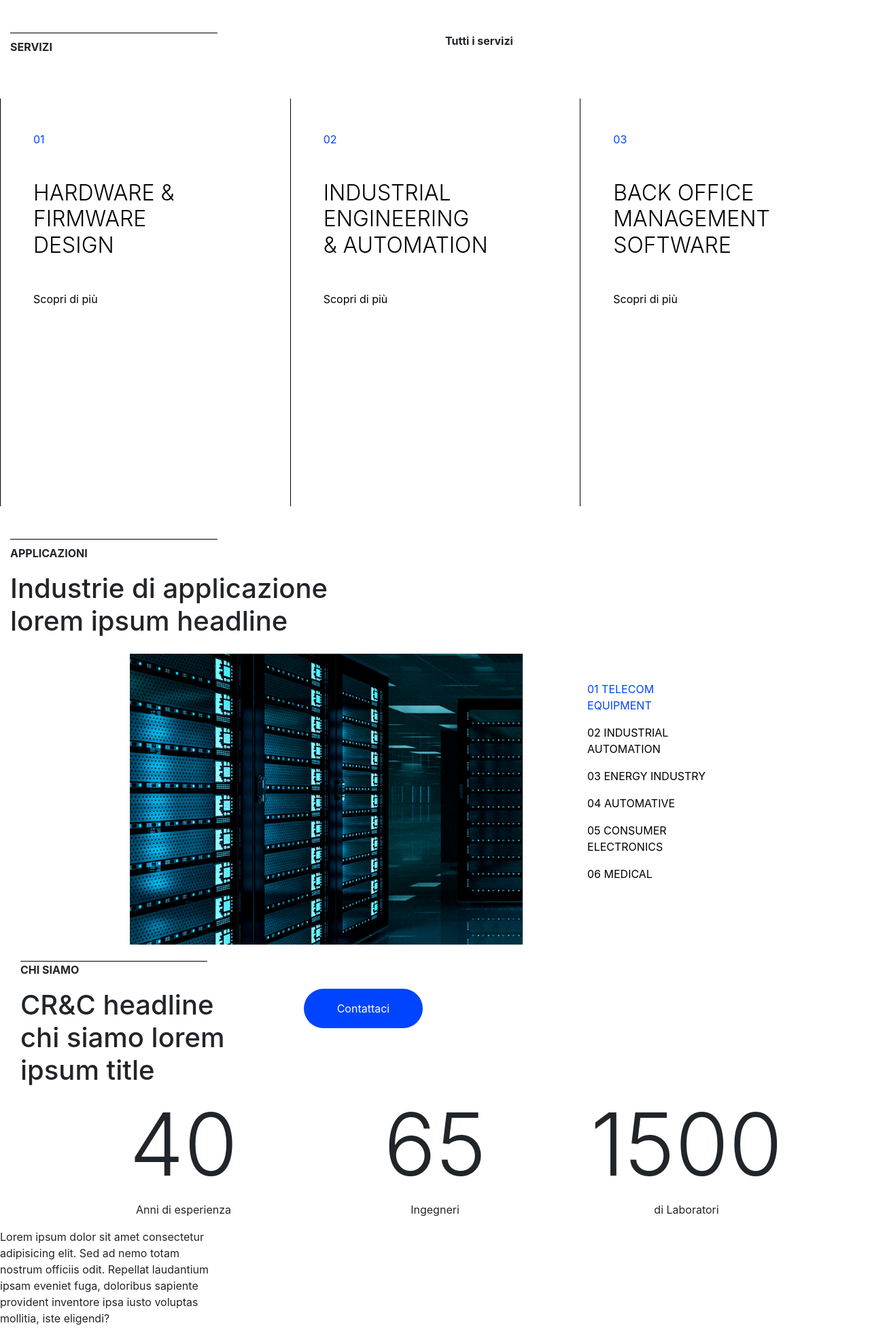
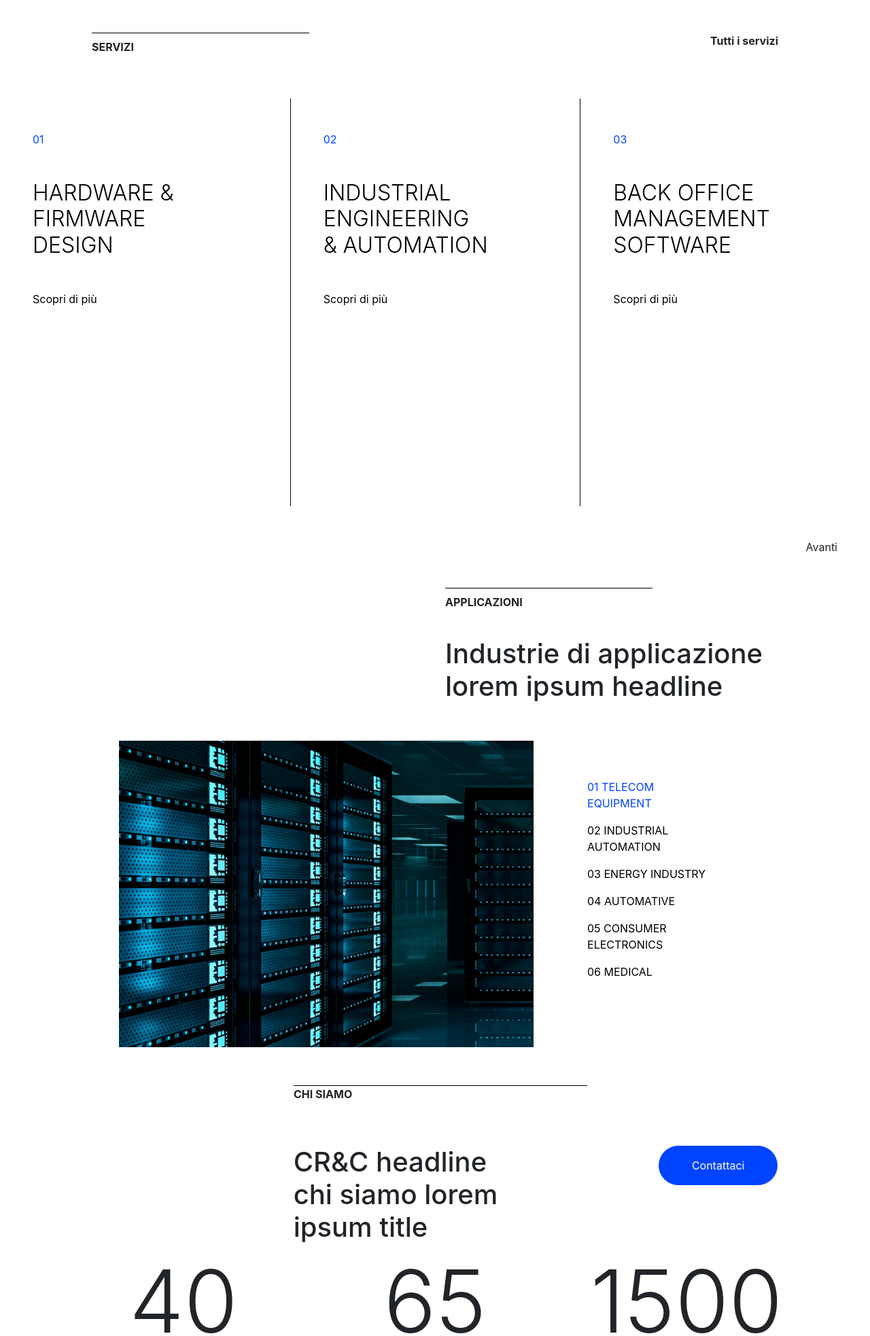
Before and after one commit to pierodg/sito-crc, a PHP site: page / in a window 1280 px wide. Shown: the part 872-2838 px from the top of the page at 68% size. Run offline with PHP 8.4, Linux system fonts and the light colour scheme.

Commit message:
updates 7

```diff
--- a/css/style.css
+++ b/css/style.css
@@ -26,6 +26,7 @@ a:hover {
 
 .line-above {
     border-top: black solid 1px;
+    width: 90%;
 }
 
 #services {
@@ -34,11 +35,16 @@ a:hover {
 }
 .services-number{
     color: #0044ff;
+    transition: 1s;
+}
 
-}
 .swiper-services {
     width: 100%;
     height: 100%;
+}
+
+.swiper-slide-active {
+    border-left: none!important;
 }
 
 .service-card {
@@ -77,6 +83,9 @@ a:hover {
     transition: 0.7s;
   }
 
+.service-card:hover > .services-number {
+    color: white!important;
+}
 .service-card:hover {
     color: white;
     transition: 1s;
--- a/index.html
+++ b/index.html
@@ -59,14 +59,12 @@
 
 
 
-        <div class="d-flex my-5 mx-auto">
-            <div class="col-6">
-            <p class="w-50 pt-2 line-above font-weight-bold">SERVIZI</p>
-
+        <div class="d-flex my-5 justify-content-around">
+            <div class="w-50">
+                <p class="w-50 pt-2 line-above font-weight-bold">SERVIZI</p>
             </div>
-            <div class="col-6">
-            <p class="font-weight-bold">Tutti i servizi</p>
-
+            <div>
+                <p class="font-weight-bold">Tutti i servizi</p>
             </div>
         </div>
 
@@ -116,16 +114,18 @@
             </div>
         </div>
 
+        <div class="text-right m-5">
+            Avanti
+        </div>
 
-        <div class="mt-5 justify-content-end">
+
+        <div class="my-5 d-flex flex-row-reverse">
             <div class="col-6">
-                <p class="w-50 pt-2 line-above font-weight-bold">APPLICAZIONI</p>
-                </div>
-            <div class="col-6">
+                <p class="w-50 pt-2 line-above font-weight-bold">APPLICAZIONI</p><br>
                 <h1>Industrie di applicazione<br>
                     lorem ipsum headline
                 </h1>
-            </div>
+                </div>
         </div>
 
         <div class="w-75 mx-auto">
@@ -143,32 +143,32 @@
               </div>
               <div class="col-6 col-md-7 col-lg-8">
                 <div class="tab-content" id="pos-vrContent">
-                  <div class="tab-pane p-3 fade show active" id="pos-vr1" role="tabpanel" aria-labelledby="pos-vr1-tab"><img src="asset/tab-img.png" style="max-width:100%" alt=""></div>
-                  <div class="tab-pane p-3 fade" id="pos-vr2" role="tabpanel" aria-labelledby="pos-vr2-tab"><img src="asset/tab-img.png" style="max-width:100%;max-height: 500px;" alt=""></div>
-                  <div class="tab-pane p-3 fade" id="pos-vr3" role="tabpanel" aria-labelledby="pos-vr3-tab"><img src="asset/tab-img.png" style="max-width:100%;max-height: 500px;" alt=""></div>
-                  <div class="tab-pane p-3 fade" id="pos-vr4" role="tabpanel" aria-labelledby="pos-vr3-tab"><img src="asset/tab-img.png" style="max-width:100%;max-height: 500px;" alt=""></div>
-                  <div class="tab-pane p-3 fade" id="pos-vr5" role="tabpanel" aria-labelledby="pos-vr3-tab"><img src="asset/tab-img.png" style="max-width:100%;max-height: 500px;" alt=""></div>
-                  <div class="tab-pane p-3 fade" id="pos-vr6" role="tabpanel" aria-labelledby="pos-vr3-tab"><img src="asset/tab-img.png" style="max-width:100%;max-height: 500px;" alt=""></div>
+                  <div class="tab-pane fade show active" id="pos-vr1" role="tabpanel" aria-labelledby="pos-vr1-tab"><img src="asset/tab-img.png" style="max-width:100%" alt=""></div>
+                  <div class="tab-pane fade" id="pos-vr2" role="tabpanel" aria-labelledby="pos-vr2-tab"><img src="asset/tab-img.png" style="max-width:100%;max-height: 500px;" alt=""></div>
+                  <div class="tab-pane fade" id="pos-vr3" role="tabpanel" aria-labelledby="pos-vr3-tab"><img src="asset/tab-img.png" style="max-width:100%;max-height: 500px;" alt=""></div>
+                  <div class="tab-pane fade" id="pos-vr4" role="tabpanel" aria-labelledby="pos-vr3-tab"><img src="asset/tab-img.png" style="max-width:100%;max-height: 500px;" alt=""></div>
+                  <div class="tab-pane fade" id="pos-vr5" role="tabpanel" aria-labelledby="pos-vr3-tab"><img src="asset/tab-img.png" style="max-width:100%;max-height: 500px;" alt=""></div>
+                  <div class="tab-pane fade" id="pos-vr6" role="tabpanel" aria-labelledby="pos-vr3-tab"><img src="asset/tab-img.png" style="max-width:100%;max-height: 500px;" alt=""></div>
                 </div>
               </div>
             </div>
         </div>
 
 
-        <div class="w-50 d-flex col-12">
-            <div class="col-6 ">
+        <div class="my-5 w-75 d-flex flex-row-reverse">
+            <div class="col-6 p-0 mr-5">
                 <p class="mt-2 line-above font-weight-bold">CHI SIAMO</p>
               </div>
           </div>
 
-          <div class="d-flex col-12">
-              <div class="col-4">
+          <div class="d-flex col-12 justify-content-end">
+              <div class="p-0 col-4">
                 <h1>CR&C headline<br>
                     chi siamo lorem<br>
                     ipsum title
                 </h1>
               </div>
-              <div class="col-4">
+              <div class="col-4 text-center">
                   <button class="btn my-btn rounded-pill py-3 px-5">
                     Contattaci
                   </button>
@@ -192,7 +192,7 @@
             </div>
           </div>
 
-          <div class="w-25">
+          <div class="my-5 mx-auto w-25">
               <p>Lorem ipsum dolor sit amet consectetur adipisicing elit. Sed ad nemo totam nostrum officiis odit. Repellat laudantium ipsam eveniet fuga, doloribus sapiente provident inventore ipsa iusto voluptas mollitia, iste eligendi?</p>
                 <p class="text-right">Scopri di più</p>
           </div>
@@ -200,8 +200,8 @@
 
 
 
-        <footer class="mt-4 col-12 d-flex line-above mx-auto py-5 mx-4 ">
-            <div class="col-6">
+        <footer class="mt-4 col-12 d-flex line-above mx-auto py-5 mx-4 px-0 ">
+            <div class="col-6 p-0">
                 <h2>CR&C srl</h2>
                 <p class="mt-4">Via Thomas Edison 2<br>
                     20875 - Burago di Molgora(MB)<br>
@@ -211,7 +211,7 @@
             </div>
 
             <div class="col-2">
-                <ul>
+                <ul class="navbar-nav">
                     <li>
                         Servizi
                     </li>
@@ -228,20 +228,14 @@
                         Contatti
                     </li>
                 </ul>
-
             </div>
             <div class="col-4">
-                <ul>
+                <ul class="navbar-nav">
                     <li>+39 01234 1234</li>
                     <li>info@gmail.com</li>
                 </ul>
-
             </div>
-
         </footer>
-
-
-
 
 
 
```
